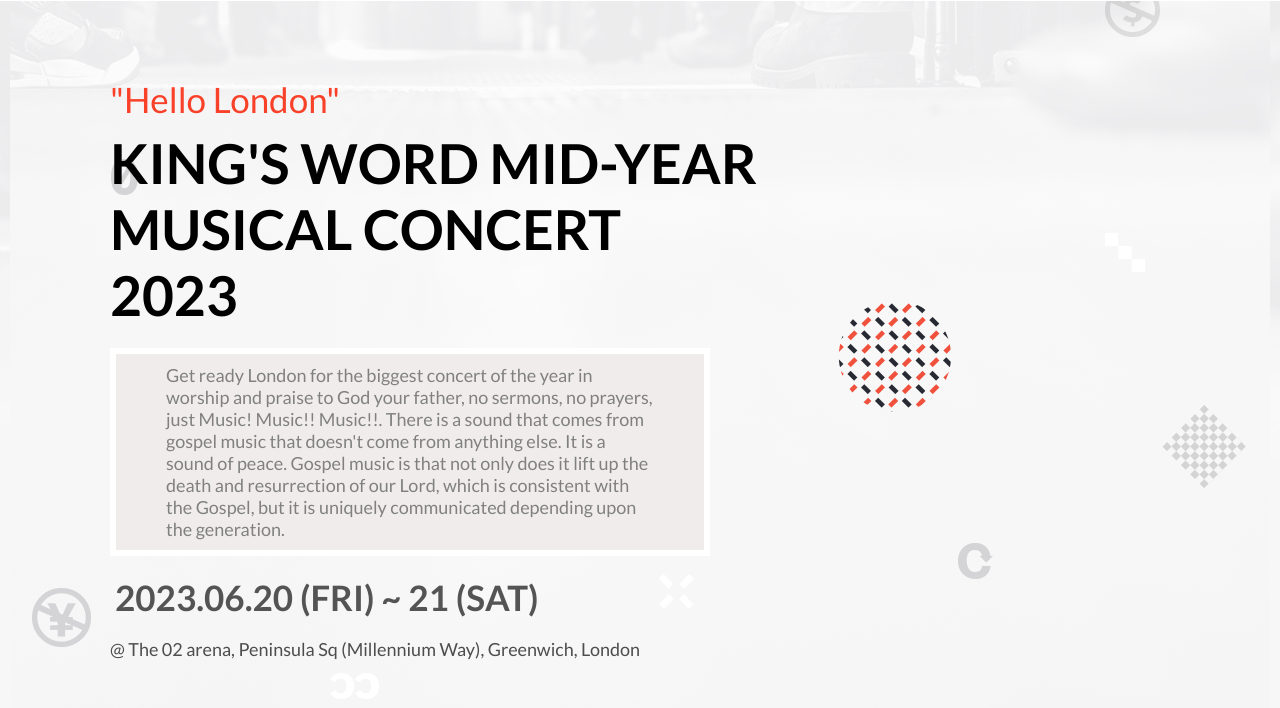
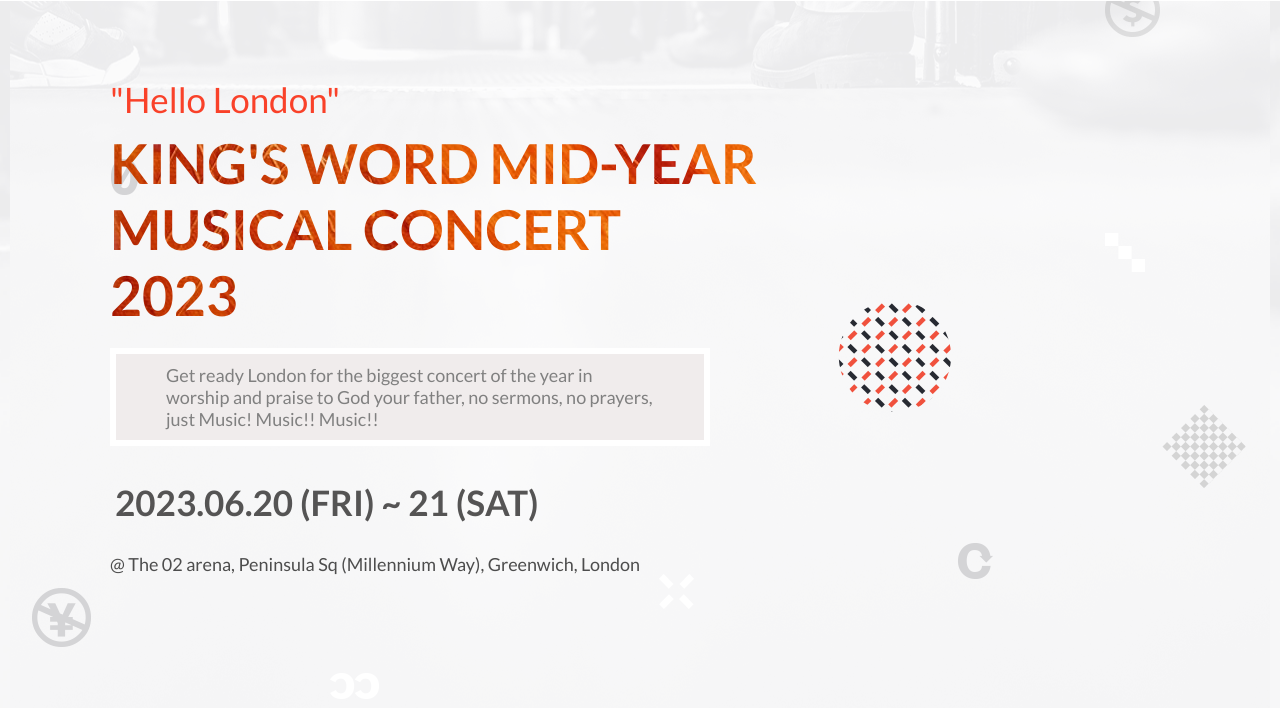
Before and after one commit to mosidrum/Capstone_project_1, a website: page index.html in a window 1280 px wide. Shown: the part 92-800 px from the top of the page. Drawn offline with Linux system fonts and the light colour scheme.

Commit message:
Make changes from reviewer

```diff
--- a/css/about.css
+++ b/css/about.css
@@ -6,8 +6,6 @@
 
 body {
   width: 100%;
-  padding-left: 30px;
-  padding-right: 30px;
   padding-bottom: 15px;
   font-family: 'Lato', sans-serif;
 }
--- a/css/index-media.css
+++ b/css/index-media.css
@@ -154,6 +154,11 @@
   .main-head h1 {
     width: 70%;
     font-size: 55px;
+    font-weight: 700;
+    background-clip: text;
+    -webkit-background-clip: text;
+    color: transparent;
+    background-image: url(../images/text_bg.jpeg);
   }
 
   .main-program hr {
--- a/css/index.css
+++ b/css/index.css
@@ -15,6 +15,7 @@ body {
   background-size: cover;
   padding-left: 10px;
   padding-right: 10px;
+  padding-bottom: 100px;
 }
 
 header {
@@ -107,6 +108,7 @@ ul li a {
   text-align: left;
   color: rgb(85, 84, 84);
   font-size: 35px;
+  padding-top: 15px;
   padding-left: 5px;
   padding-right: 5px;
 }
@@ -130,6 +132,10 @@ ul li a {
   font-size: 40px;
   padding-top: 10px;
   padding-bottom: 10px;
+  background-clip: text;
+  -webkit-background-clip: text;
+  color: transparent;
+  background-image: url(../images/text_bg.jpeg);
 }
 
 .main-head p {
@@ -139,11 +145,11 @@ ul li a {
 
 .main span {
   color: rgb(77, 77, 77);
+  padding-top: 10px;
   font-size: 18px;
 }
 
 .main-program {
-  margin-top: 40px;
   align-items: center;
   justify-self: center;
   text-align: center;
--- a/index.html
+++ b/index.html
@@ -47,7 +47,7 @@
         <p>"Hello London"</p>
         <h1 class="animate">KING'S WORD MID-YEAR MUSICAL CONCERT <br>2023</h1>
       </div>
-      <p class="main-text">Get ready London for the biggest concert of the year in worship and praise to God your father, no sermons, no prayers, just Music! Music!! Music!!. There is a sound that comes from gospel music that doesn't come from anything else. It is a sound of peace. Gospel music is that not only does it lift up the death and resurrection of our Lord, which is consistent with the Gospel, but it is uniquely communicated depending upon the generation.</p>
+      <p class="main-text">Get ready London for the biggest concert of the year in worship and praise to God your father, no sermons, no prayers, just Music! Music!! Music!!</p>
       <h2>2023.06.20 (FRI) ~ 21 (SAT)</h2>
       <span>@ The 02 arena, Peninsula Sq (Millennium Way), Greenwich, London</span>
     </div>
```
Also changed, not shown: about.html (+2 -2 lines), images/text_bg.jpeg (added).
